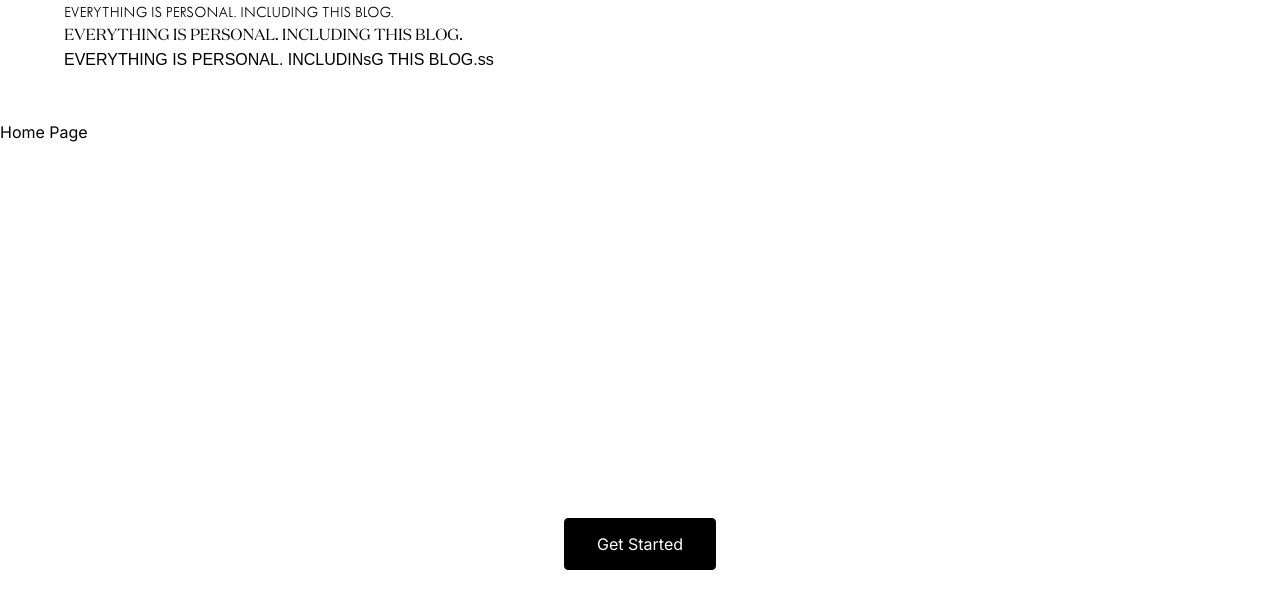
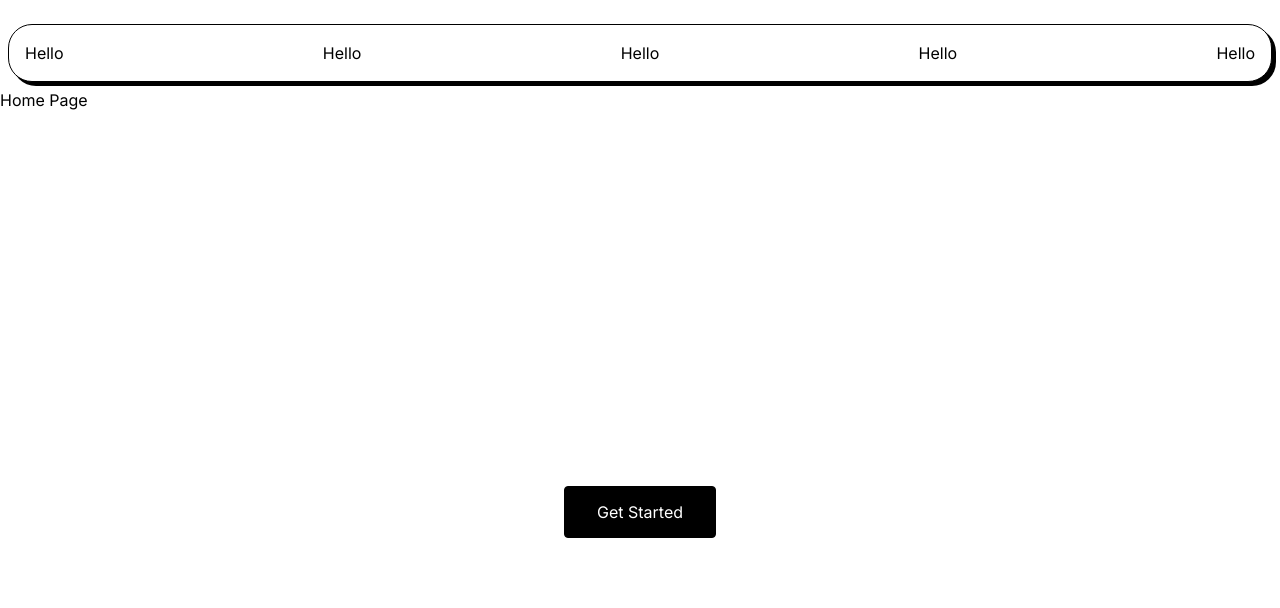
Before and after one commit to Nilesh-Meena/Blog, a Next.js app: page / in a window 1280 px wide. Shown: the top 608 px of the page. Built offline with nearby package versions, Linux system fonts and the light colour scheme; a web font is replaced by a local one.

Commit message:
Header Component

```diff
--- a/app/page.tsx
+++ b/app/page.tsx
@@ -6,7 +6,7 @@ export default function Home() {
   return (
     <main className="overflow-hidden">
       <Navbar />
-      Home Page
+      <div className="mt-10">Home Page</div>
       <Button />
     </main>
   );
--- a/components/Header.tsx
+++ b/components/Header.tsx
@@ -1,25 +1,16 @@
 import React from "react";
-// import localFont from "next/font/local";
-
-// const myFontDomain = localFont({ src: "../public/assets/DomaineDisplay.ttf" });
-// const myFontLight = localFont({ src: "../public/assets/Tw Cen W01 Light.ttf" });
-// const myFontMedium = localFont({
-//   src: "../public/assets/Tw Cen W01 Medium.ttf",
-// });
 
 function Header() {
   return (
-    <main className="mx-8 px-8">
-      <div className="font-TWLight">
-        EVERYTHING IS PERSONAL. INCLUDING THIS BLOG.
+    <div className="border border-solid rounded-3xl border-black box-border shadow-[0.25rem_0.25rem_rgba(0,0,0)] fixed top-6 left-2 right-2 bg-white z-50">
+      <div className="flex justify-between  p-4">
+        <div>Hello</div>
+        <div>Hello</div>
+        <div>Hello</div>
+        <div>Hello</div>
+        <div>Hello</div>
       </div>
-      <div className="font-Domain">
-        EVERYTHING IS PERSONAL. INCLUDING THIS BLOG.
-      </div>
-      <div className="font-TWMedium">
-        EVERYTHING IS PERSONAL. INCLUDINsG THIS BLOG.ss
-      </div>
-    </main>
+    </div>
   );
 }
 
```
